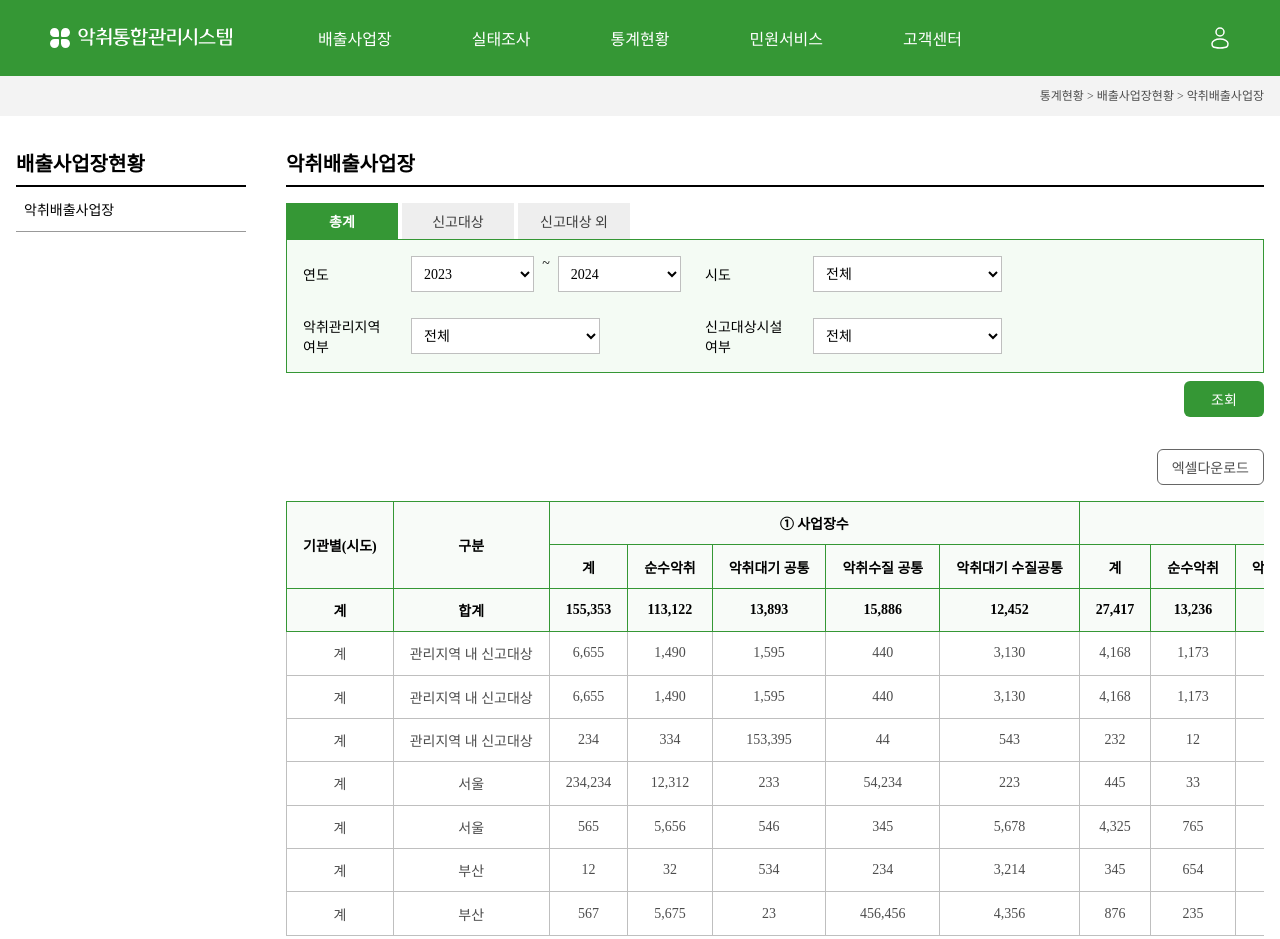
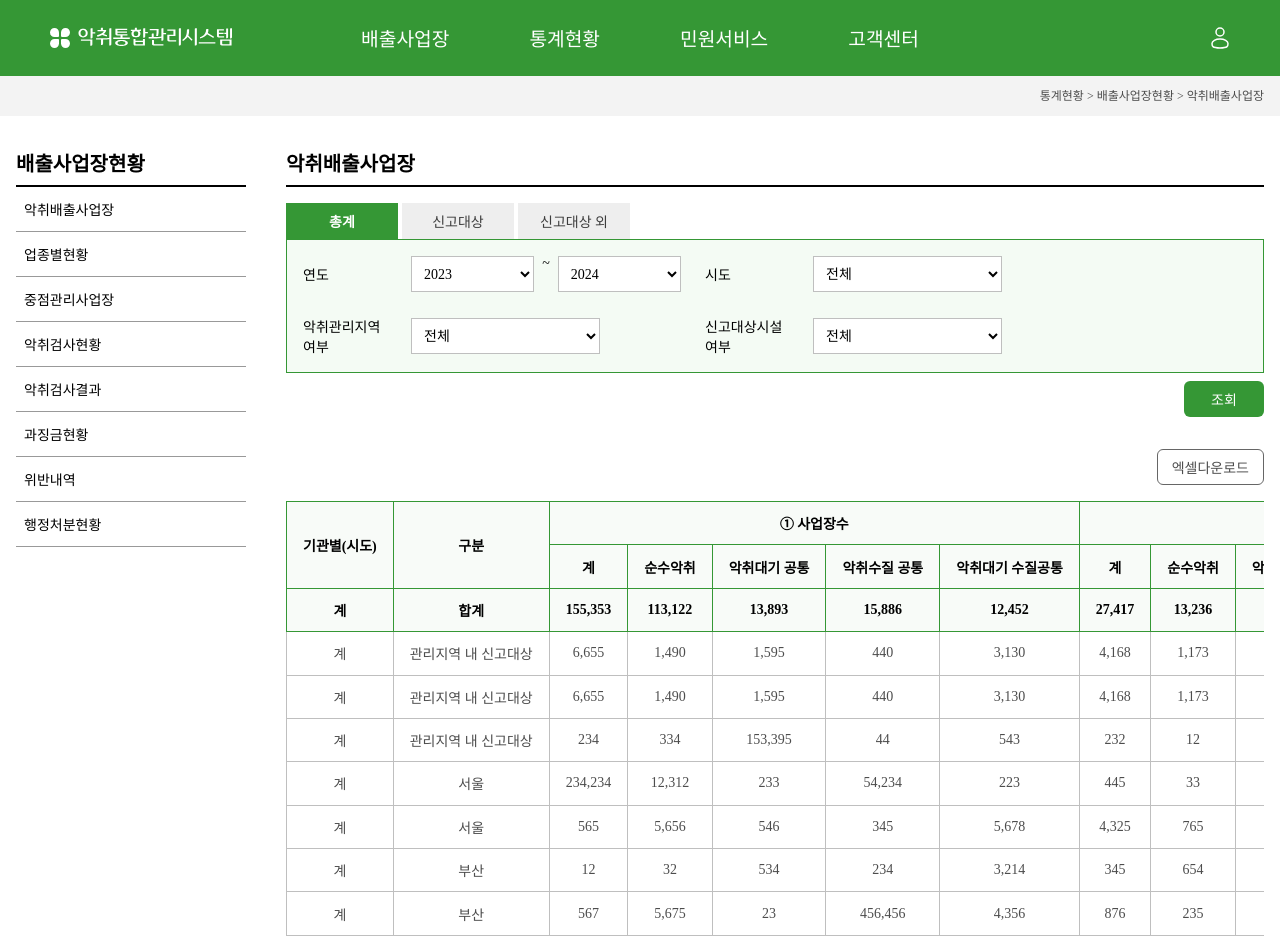
Before and after one commit to designhuh84/odor, a plain HTML site: page sub03.html in a window 1280 px wide. Shown: the top 939 px of the page. Drawn offline with Linux system fonts and the light colour scheme; a web font is replaced by a local one.

Commit message:
수정사항 반영

```diff
--- a/css/style.scss
+++ b/css/style.scss
@@ -155,7 +155,7 @@ nav{
     a{
         display: flex;
         align-items: center;
-        font-size: 1rem;
+        font-size: 1.2rem;
         font-weight: 500;
         color: #FFF;
         height: 100%;
@@ -534,7 +534,7 @@ global-header-menu{
     display: none;
     position: absolute;
     width: 100%;
-    padding: 4.5rem 0;
+    padding: 2.5rem 0;
     background-color: #FFF;
     border-bottom: solid 1px var(--primary);
     top: 4.75rem;
--- a/js/ui.js
+++ b/js/ui.js
@@ -33,7 +33,6 @@ GlobalHeaderUI.html = `
         </a>
         <nav>
             <a href="./sub01.html">배출사업장</a>
-            <a href="#!">실태조사</a>
             <a href="./sub03.html">통계현황</a>
             <a href="#!">민원서비스</a>
             <a href="#!">고객센터</a>
@@ -134,15 +133,16 @@ GlobalHeaderMenuUI.html = `
         </div>
 
         <div class="col">
-            <div class="category">실태조사</div>
-            <div class="sub-category">실태조사</div>
-            <a href="#!" class="menu">지자체 실태조사</a>
-        </div>
-
-        <div class="col">
             <div class="category">통계현황</div>
             <div class="sub-category">배출사업장현황</div>
             <a href="./sub03.html" class="menu">악취배출사업장</a>
+            <a href="#!" class="menu">업종별현황</a>
+            <a href="#!" class="menu">중점관리사업장</a>
+            <a href="#!" class="menu">악취검사현황</a>
+            <a href="#!" class="menu">악취검사결과</a>
+            <a href="#!" class="menu">과징금현황</a>
+            <a href="#!" class="menu">위반내역</a>
+            <a href="#!" class="menu">행정처분현황</a>
         </div>
 
         <div class="col">
--- a/sub03.html
+++ b/sub03.html
@@ -22,6 +22,13 @@
             <div class="lnb">
                 <div class="title">배출사업장현황</div>
                 <a href="./sub03.html" class="menu">악취배출사업장</a>
+                <a href="#!" class="menu">업종별현황</a>
+                <a href="#!" class="menu">중점관리사업장</a>
+                <a href="#!" class="menu">악취검사현황</a>
+                <a href="#!" class="menu">악취검사결과</a>
+                <a href="#!" class="menu">과징금현황</a>
+                <a href="#!" class="menu">위반내역</a>
+                <a href="#!" class="menu">행정처분현황</a>
             </div>
             <div class="main">
                 <div class="page-title">악취배출사업장</div>
```
Also changed, not shown: index.html (+1 -1 lines), css/style.css, 1 other file.
